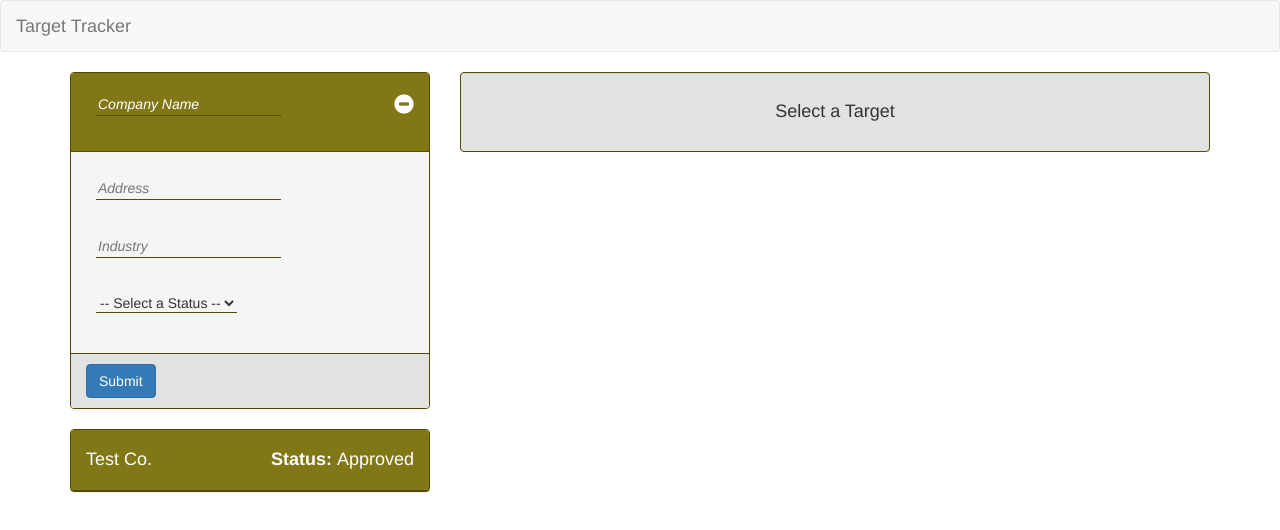
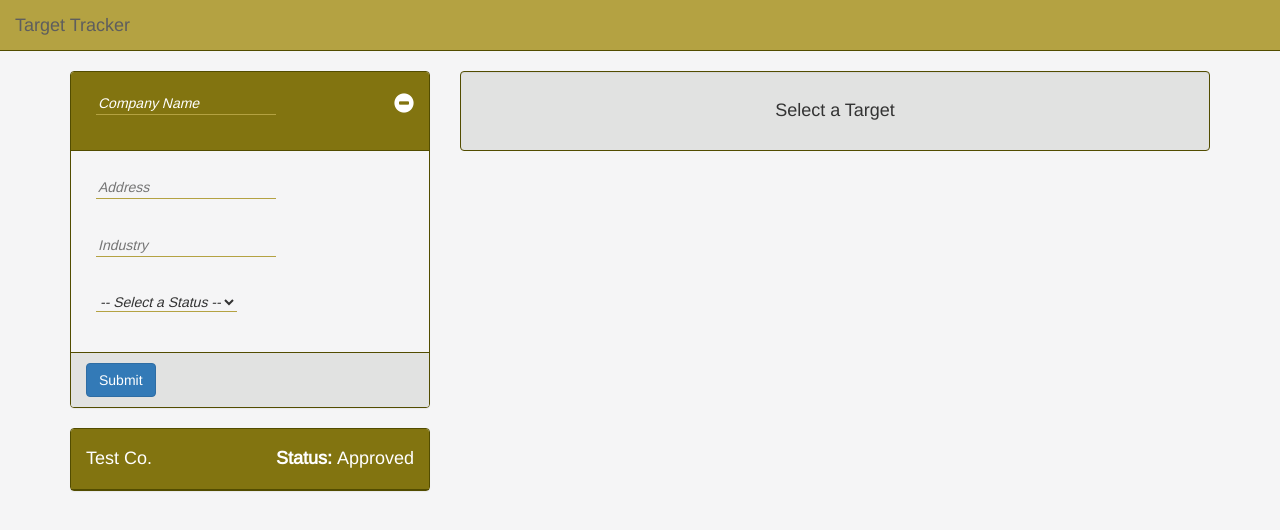
Before and after one commit to danremel/Target-Tracker, an Angular app: page / in a window 1280 px wide. Both pictures are taken after a click on the icon 404 px from the left and 104 px from the top of the page. Shown: the top 530 px of the page. Built offline with nearby package versions, Linux system fonts and the light colour scheme.

Commit message:
Stored color scheme into scss variables, reconfigured the target form using ReactiveForms to include validators.

```diff
--- a/angular.json
+++ b/angular.json
@@ -23,8 +23,8 @@
               "src/assets"
             ],
             "styles": [
-              "src/styles.css",
-              "node_modules/bootstrap/dist/css/bootstrap.min.css"
+              "node_modules/bootstrap/dist/css/bootstrap.min.css",
+              "src/styles.css"
             ],
             "scripts": [],
             "es5BrowserSupport": true
--- a/src/app/app.module.ts
+++ b/src/app/app.module.ts
@@ -1,6 +1,6 @@
 import { BrowserModule } from '@angular/platform-browser';
 import { NgModule } from '@angular/core';
-import { FormsModule } from '@angular/forms'
+import { FormsModule, ReactiveFormsModule } from '@angular/forms'
 
 import { AppComponent } from './app.component';
 import { TargetFormComponent } from './target-form/target-form.component';
@@ -20,7 +20,8 @@ import { ContactComponent } from './target/contact/contact.component';
   ],
   imports: [
     BrowserModule,
-    FormsModule
+    FormsModule,
+    ReactiveFormsModule
   ],
   providers: [
     TargetsService,
--- a/src/app/target-form/target-form.component.css
+++ b/src/app/target-form/target-form.component.css
@@ -12,3 +12,7 @@ div.form-group {
         display: block;
     }
 }
+
+input#compName:invalid:not(.ng-pristine) {
+    border-bottom: 1px solid #dd0000cb;
+}
--- a/src/app/target-form/target-form.component.html
+++ b/src/app/target-form/target-form.component.html
@@ -8,16 +8,18 @@
       </div>
     </div>
     <div *ngIf="formShowing">
+      <form [formGroup]="newTargetForm">
         <div class="target-container">
           <div class="target-heading">
           <h4 (click)="formShowing = false" class="pull-right" style="cursor: pointer;"><i class="glyphicon glyphicon-minus-sign"></i></h4>
             <div class="form-group">
               <input
+                required
                 style="color: #fff;"
                 type="text"
                 id="compName"
                 placeholder="Company Name"
-              #compNameInput>
+                formControlName="compName">
             </div>
           </div>
           <div class="target-body">
@@ -26,7 +28,7 @@
                 type="text"
                 id="compAddress"
                 placeholder="Address"
-              #compAddressInput>
+                formControlName="compAddress">
             </div>
 
             <div class="form-group">
@@ -34,27 +36,27 @@
                 type="text"
                 id="industry"
                 placeholder="Industry"
-              #industryInput>
+                formControlName="industry">
             </div>
 
             <div class="form-group">
               <select
                 name="status"
                 id="status"
-              placeholder="Status"
-              #statusInput>
-              <option selected disabled value="">-- Select a Status --</option>
+                formControlName="status">
+                <option class="select-placeholder" selected disabled value="">-- Select a Status --</option>
                 <option *ngFor="let status of statuses">{{ status }}</option>
               </select>
             </div>
           </div>
           <div class="target-footer">
-          <button
+            <input
+              type="submit" value="Submit"
               class="btn btn-primary submit-button"
-          (click)="onAddTarget()">Submit</button>
+              (click)="onAddTarget()">
           </div>
         </div>
-
+      </form>
       </div>
 
   </div>
--- a/src/app/target-form/target-form.component.ts
+++ b/src/app/target-form/target-form.component.ts
@@ -1,4 +1,5 @@
-import { Component, OnInit, ViewChild, ElementRef } from '@angular/core';
+import { Component, OnInit } from '@angular/core';
+import { FormBuilder, FormGroup, Validators } from '@angular/forms';
 
 import { TargetsService } from '../targets.service';
 
@@ -11,24 +12,36 @@ export class TargetFormComponent implements OnInit {
   statuses: string[] = [];
   formShowing = false;
 
-  @ViewChild('compNameInput') compNameInput: ElementRef;
-  @ViewChild('compAddressInput') compAddressInput: ElementRef;
-  @ViewChild('industryInput') industryInput: ElementRef;
-  @ViewChild('statusInput') statusInput: ElementRef;
+  newTargetForm: FormGroup;
 
-  constructor(private targetsService : TargetsService) { }
+  constructor(private targetsService : TargetsService,
+              private formBuilder: FormBuilder) { }
 
   ngOnInit() {
     // fill the status options from the service
     this.statuses = this.targetsService.statuses;
+
+    this.blankForm();
+  }
+
+  blankForm() {
+    this.newTargetForm = this.formBuilder.group({
+      compName: ['', Validators.required],
+      compAddress: '',
+      industry: '',
+      status: ''
+    });
   }
 
   onAddTarget() {
+    if(this.newTargetForm.invalid) {
+      return;
+    } else {
       this.targetsService.addTarget({
-      compName: this.compNameInput.nativeElement.value,
-      compAddress: this.compAddressInput.nativeElement.value,
-      industry: this.industryInput.nativeElement.value,
-      status: this.statusInput.nativeElement.value,
+        compName: this.newTargetForm.value.compName,
+        compAddress: this.newTargetForm.value.compAddress,
+        industry: this.newTargetForm.value.industry,
+        status: this.newTargetForm.value.status,
         revenue: '',
         dateFirstContact: '',
         daysSinceFirstContact: null,
@@ -37,5 +50,7 @@ export class TargetFormComponent implements OnInit {
         contacts: []
       });
     }
+    this.blankForm();
+  }
 
 }
--- a/src/styles.css
+++ b/src/styles.css
@@ -1,12 +1,14 @@
 /* You can add global styles to this file, and also import other style files */
+@import url("https://fonts.googleapis.com/css?family=Arimo");
 body {
   background-color: #F5F5F6;
+  font-family: 'Arimo', sans-serif !important;
 }
 
 .target-container {
   margin-bottom: 20px;
   background-color: #fff;
-  border: 1px solid #524900;
+  border: 1px solid #524c00;
   border-radius: 4px;
   -webkit-box-shadow: 0 1px 1px rgba(0, 0, 0, 0.05);
           box-shadow: 0 1px 1px rgba(0, 0, 0, 0.05);
@@ -14,11 +16,16 @@ body {
 
 .target-container .target-heading {
   color: #fff;
-  background-color: #827717;
+  background-color: #827410;
   padding: 10px 15px;
   border-bottom: 1px solid #524c00;
   border-top-left-radius: 3px;
   border-top-right-radius: 3px;
+}
+
+.target-container .target-heading:hover {
+  background-color: #524c00;
+  cursor: pointer;
 }
 
 .target-container .target-body {
@@ -34,6 +41,17 @@ body {
   border-bottom-left-radius: 3px;
 }
 
+.navbar-default {
+  background-color: #b4a242;
+  border: none;
+  border-radius: 0;
+  border-bottom: 1px solid #524c00;
+}
+
+.navbar-default .navbar-brand {
+  color: #fff;
+}
+
 i {
   cursor: pointer;
   color: #fff;
@@ -41,13 +59,15 @@ i {
 }
 
 input, select {
+  border: none;
   background: none;
-  border-style: none;
-  border-bottom: 1px solid #524c00;
+  outline: 0;
+  border-bottom: 1px solid;
+  border-bottom-color: #b4a242;
 }
 
-select {
-  border-radius: 0;
+select#status {
+  font-style: italic;
 }
 
 input#compName::-webkit-input-placeholder {
--- a/src/styles.scss
+++ b/src/styles.scss
@@ -1,56 +1,87 @@
 /* You can add global styles to this file, and also import other style files */
+@import url('https://fonts.googleapis.com/css?family=Arimo');
+
+$primaryDark: #524c00;
+$primaryMed: #827410;
+$primaryLight: #b4a242;
+
+$grayDark: #E1E2E1;
+$grayLight: #F5F5F6;
+
+$white: #fff;
+
 body {
-    background-color: #F5F5F6;
+    background-color: $grayLight;
+    font-family: 'Arimo', sans-serif !important;
 }
 
 .target-container {
     margin-bottom: 20px;
-    background-color: #fff;
-    border: 1px solid #524900;
+    background-color: $white;
+    border: 1px solid $primaryDark;
     border-radius: 4px;
     box-shadow: 0 1px 1px rgba(0,0,0,.05);
 
     .target-heading {
-        color: #fff;
-        background-color: #827717;
+        color: $white;
+        background-color: $primaryMed;
         padding: 10px 15px;
-        border-bottom: 1px solid #524c00;
+        border-bottom: 1px solid $primaryDark;
         border-top-left-radius: 3px;
         border-top-right-radius: 3px;
+
+        &:hover {
+            background-color: $primaryDark;
+            cursor: pointer;
+        }
     }
 
     .target-body {
         padding: 15px;
-        background-color: #F5F5F6;
+        background-color: $grayLight;
     }
 
     .target-footer {
         padding: 10px 15px;
-        background-color: #E1E2E1;
-        border-top: 1px solid #524c00;
+        background-color: $grayDark;
+        border-top: 1px solid $primaryDark;
         border-bottom-right-radius: 3px;
         border-bottom-left-radius: 3px;
     }
 }
 
+.navbar-default {
+    background-color: $primaryLight;
+    border: none;
+    border-radius: 0;
+    border-bottom: 1px solid $primaryDark;
+
+    .navbar-brand {
+        color: $white;
+    }
+}
+
 i {
     cursor: pointer;
-    color: #fff;
+    color: $white;
     font-size: 2rem;
 }
 
 input, select {
+    border: none;
     background: none;
-    border-style: none;
-    border-bottom: 1px solid #524c00;
+    outline: 0;
+    border-bottom: 1px solid;
+    border-bottom-color: $primaryLight;
 }
 
-select {
-    border-radius: 0;
+select#status {
+    font-style: italic;
 }
 
+
 input#compName::-webkit-input-placeholder {
-    color: #fff;
+    color: $white;
 }
 
 ::-webkit-input-placeholder {
```
Also changed, not shown: 1 other file (tests, documents, lock files or other folders). Lines whose indentation alone changed are shown as unchanged.
